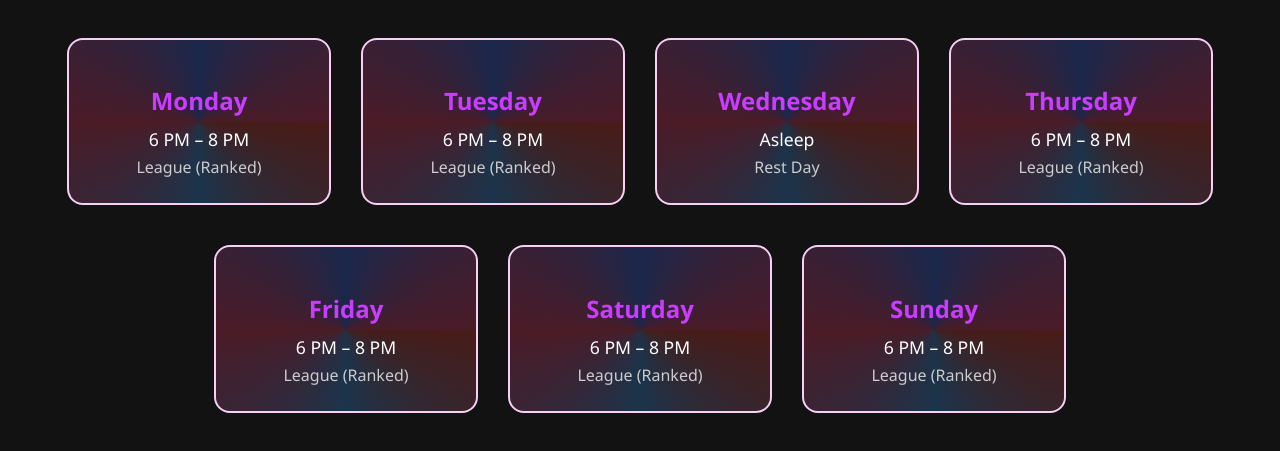
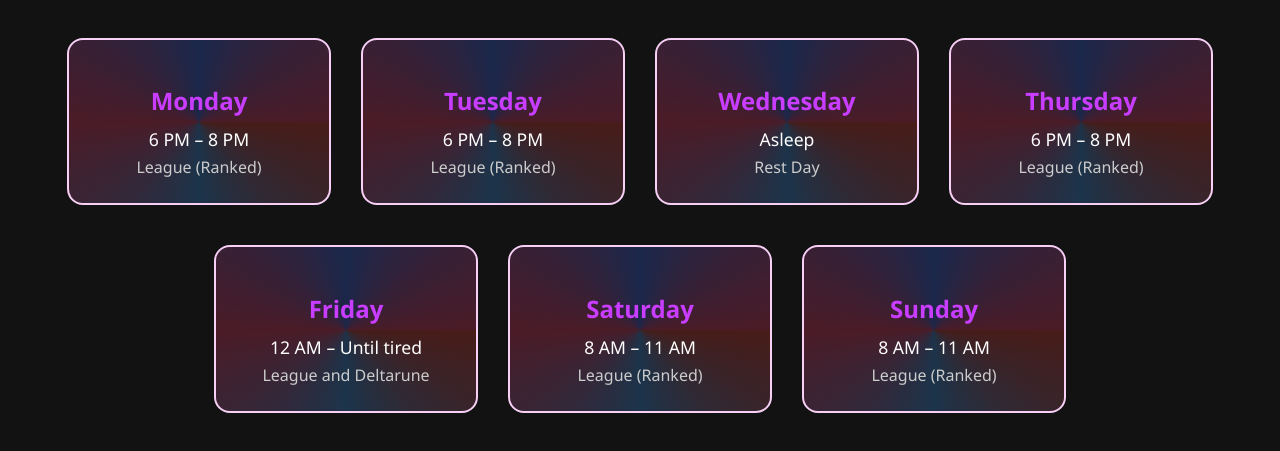
Before and after one commit to ArcycithOfficial/Twitch-Website, a plain HTML site: page Schedule/index.html in a window 1280 px wide. Shown: the part 313-764 px from the top of the page. Drawn offline with Linux system fonts and the light colour scheme.

Commit message:
another commit

```diff
--- a/Schedule/index.html
+++ b/Schedule/index.html
@@ -36,17 +36,17 @@
       <div class="row bottom-row">
         <div class="card">
           <h2>Friday</h2>
-          <p>6 PM – 8 PM</p>
-          <span>League (Ranked)</span>
+          <p>12 AM – Until tired</p>
+          <span>League and Deltarune</span>
         </div>
         <div class="card">
           <h2>Saturday</h2>
-          <p>6 PM – 8 PM</p>
+          <p>8 AM – 11 AM</p>
           <span>League (Ranked)</span>
         </div>
         <div class="card">
           <h2>Sunday</h2>
-          <p>6 PM – 8 PM</p>
+          <p>8 AM – 11 AM</p>
           <span>League (Ranked)</span>
         </div>
       </div>
```
